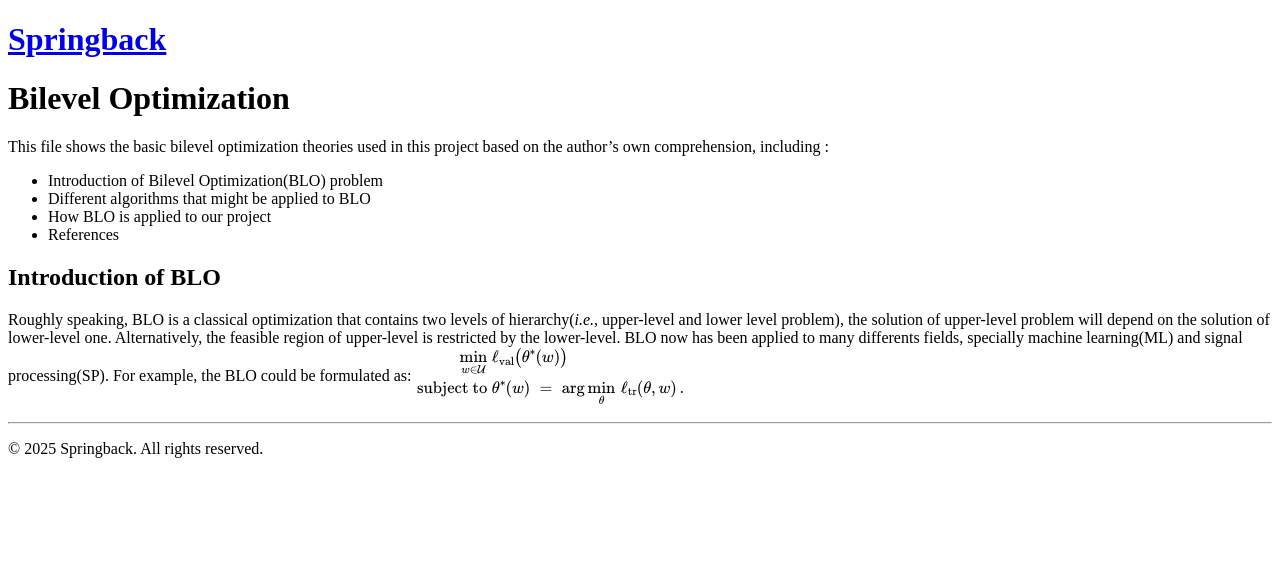
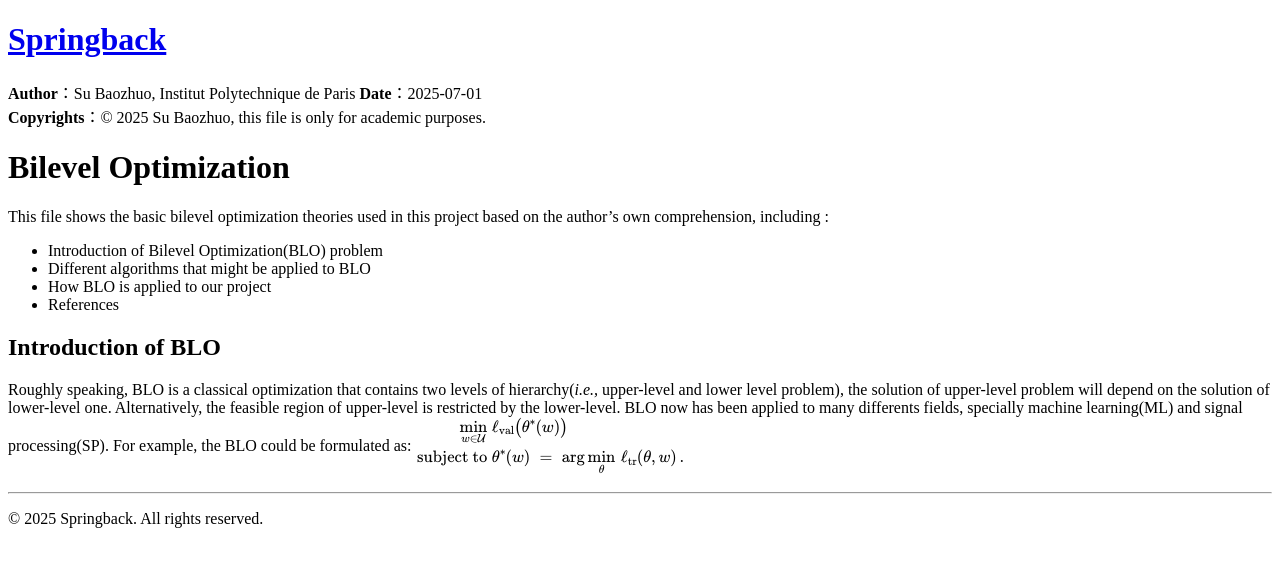
Before and after one commit to BaozhuoSU/Springback, a Jekyll site: the page built from theoreticalPart/Bilevel.md, in a window 1280 px wide. Shown: the top 567 px of the page. Built offline with Jekyll 4.4.1, drawn with Linux system fonts in a browser that asks for light colours.

Commit message:
Update Bilevel.md

```diff
--- a/theoreticalPart/Bilevel.md
+++ b/theoreticalPart/Bilevel.md
@@ -2,6 +2,9 @@
 layout: default
 title: Bilevel Optimization
 ---
+**Author**：Su Baozhuo, Institut Polytechnique de Paris
+**Date**：2025-07-01
+**Copyrights**：© 2025 Su Baozhuo, this file is only for academic purposes.
 
 # Bilevel Optimization
 
```
